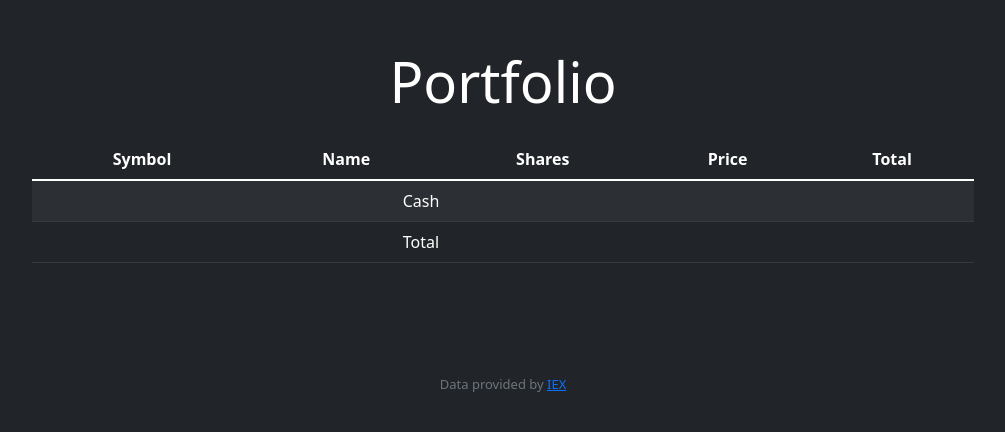
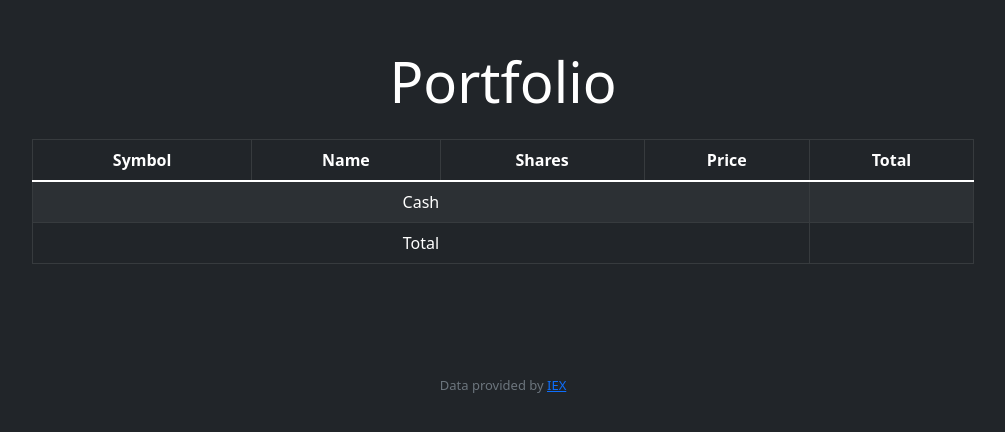
Before and after one commit to hawshemi/Finance-CS50X, a Flask app: template templates/index.html in a window 1280 px wide. Shown: the part 80-512 px from the top of the page, without its empty margins (137-1142 px from the left). Run offline with Flask 2, Linux system fonts and the light colour scheme; the template is opened without the code that fills it, so the values that code supplies are empty; some libraries are stand-ins or nearby versions.

Commit message:
Update index.html

```diff
--- a/templates/index.html
+++ b/templates/index.html
@@ -5,9 +5,10 @@
 {% endblock %}
 
 {% block main %}
+
   <p class="display-4">Portfolio</p>
 
-    <table class="table table-dark table-striped">
+    <table class="table table-dark table-striped table-bordered">
         <thead>
             <th>Symbol</th>
             <th>Name</th>
```
